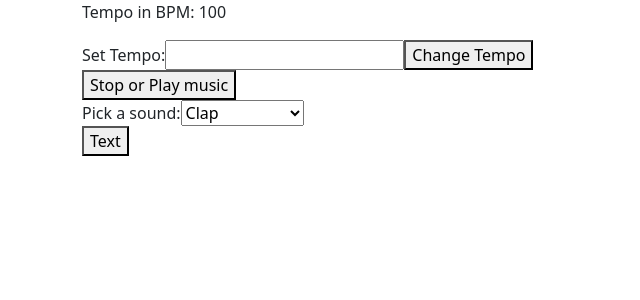
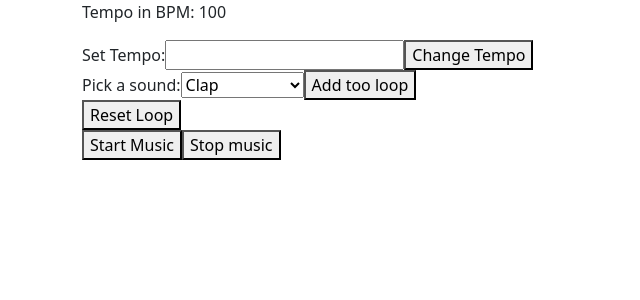
Before and after one commit to professional-pigeon/react-music-app, a React (Create React App) app: page / in a window 1280 px wide. Shown: the top 300 px of the page, without its empty margins (0-640 px from the left). Built offline with nearby package versions, Linux system fonts and the light colour scheme; no server answers.

Commit message:
set play to go through array of souuunds on beat:

```diff
--- a/src/components/InstrumentForm.js
+++ b/src/components/InstrumentForm.js
@@ -3,16 +3,18 @@ import React from 'react'
 function InstrumentForm(props) {
 
 
-  function handleInstrumentChange(event) {
+  function handleInstrumentAdd(event) {
     event.preventDefault();
-    let newInstrument = event.target.value
+    let newInstrument = event.target.instrument.value
+    console.log(newInstrument)
     props.changeInstrument(newInstrument);
   }
 
 return (
-    <form>
+  <div>
+    <form onSubmit={handleInstrumentAdd}>
       <label>Pick a sound:
-        <select value={props.playInstrument2} onChange={handleInstrumentChange}>
+        <select name="instrument">
           <option selected value="clap">Clap</option>
           <option value="cowbell">Cowbell</option>
           <option value="cymbal">Cymbal</option>
@@ -31,7 +33,10 @@ return (
           <option value="kick">Kick</option>
         </select>
       </label>
+      <button type="submit">Add too loop</button>
     </form>
+    <button onClick={()=> props.resetLoop()}>Reset Loop</button>
+    </div>
   )
 }
 
--- a/src/components/Player.js
+++ b/src/components/Player.js
@@ -17,7 +17,6 @@ function Player(props) {
         <input type="number" name="tempo" />
         <button type="submit">Change Tempo</button>
       </form>
-      <button onClick={() => props.playMusic(props.sound, props.useTempo, props.playState, props.interval)}>Stop or Play music</button>
     </div>
   )
 
--- a/src/components/SetPlayInterval.js
+++ b/src/components/SetPlayInterval.js
@@ -13,7 +13,6 @@ function SetPlayInterval(arrayOfSounds, tempo, drumMachine) {
         this.n = 0
         return this.n
       }
-
     }
     const unboundN = module.upN
     const getN = unboundN.bind(module)
@@ -22,19 +21,18 @@ function SetPlayInterval(arrayOfSounds, tempo, drumMachine) {
 
     let playSoundAtInterval = (arr) => {
       let n = getN() - 1
-      if (n > 3)  {
+      drumMachine.play(arr[n])
+      if (n > arr.length -2 )  {
         n = resetN()
       }
-      console.log(n)
-      drumMachine.play(arr[n])
     }
 
-    setInterval(function() {
+    let intervalID = setInterval(function() {
       playSoundAtInterval(arrayOfSounds);
       },
-      (60000 / tempo))
+      (60000 / (tempo * 2)))
 
-    return console.log("this happened should see ticker")
+    return intervalID
 
   }
 
--- a/src/components/SoundControl.js
+++ b/src/components/SoundControl.js
@@ -2,13 +2,10 @@ import React from 'react'
 import { Row, Col, Container } from 'react-bootstrap'
 import PropTypes from "prop-types"
 import { propTypes } from 'react-bootstrap/esm/Image'
-import { Howl, Howler } from 'howler'
 import SoundLibrary from './SoundLibrary'
 import Player from './Player'
 import InstrumentForm from './InstrumentForm'
 import SetPlayInterval from './SetPlayInterval'
-
-
 
 let soundObjects = SoundLibrary()
 let drumMachine = soundObjects.drumMachine
@@ -21,17 +18,25 @@ class SoundControl extends React.Component {
       tempo: 100,
       playing: false,
       intervalID: 0,
-      instrument: ["clap", "clave", "clap", "tom_low"],
+      instrument: ['clap', 'tom_low', 'clap', '', 'clap', 'tom_hi', 'clap', ''],
       beats: 4
     }
 
     this.handleChange = this.handleChange.bind(this);
-    this.changeInstrument = this.changeInstrument.bind(this);
+    this.addInstrument = this.addInstrument.bind(this);
   }
 
+  setIntervalIDandPlay = (playInstrument, useTempo, drumMachine) => {
+    let n = SetPlayInterval(playInstrument, useTempo, drumMachine)
+    console.log(n)
+    this.setState({ intervalID: n })
+  }
 
-
-
+  clearTheInterval = (id) => {
+    console.log(id)
+    clearInterval(id)
+    this.setState({ intervalID: 0 })
+  }
 
   setTempo = (number) => {
     let newTempo = number
@@ -44,22 +49,13 @@ class SoundControl extends React.Component {
     return playingState
   }
 
-  playMusic = (sound, tempo, playingState, interval) => {
-    let newState = this.setPlayState(playingState)
-    if (newState) {
-      interval = setInterval(function(){
-        sound.forEach(noise => drumMachine.play(noise))
-      }, (60000 / tempo))
-      this.setState({ intervalID: interval })
-    } else {
-      clearInterval(interval);
-      this.setState({ intervalID: 0 })
-    }
-  }
-
-  changeInstrument(newInstrument) {
+  addInstrument(newInstrument) {
+    let instArray = this.state.instrument
+    console.log(instArray)
+    instArray.push(newInstrument)
+    instArray.push('')
     this.setState({
-      instrument: newInstrument
+      instrument: instArray
     })
   }
 
@@ -67,12 +63,13 @@ class SoundControl extends React.Component {
     event.preventDefault();
   }
 
+  resetLoop = () => {
+    this.setState({ instrument: [] })
+  }
+
   render() {
-    console.log(soundObjects.drumMachine.sprite)
     let useTempo = this.state.tempo
-    // let playState = this.state.playing
     let playInstrument = this.state.instrument
-    console.log(playInstrument)
     return (
     <React.Fragment>
       <Player
@@ -86,9 +83,11 @@ class SoundControl extends React.Component {
       <InstrumentForm
         handleChange={this.handleChange}
         playInstrument2={playInstrument}
-        changeInstrument={this.changeInstrument}
+        changeInstrument={this.addInstrument}
+        resetLoop={this.resetLoop}
       />
-      <button onClick={() => SetPlayInterval(playInstrument, useTempo, drumMachine)}>Text</button>
+      <button onClick={() => this.setIntervalIDandPlay(playInstrument, useTempo, drumMachine)}>Start Music</button>
+      <button onClick={() => this.clearTheInterval(this.state.intervalID)}>Stop music</button>
     </React.Fragment>
     )
   }
```
